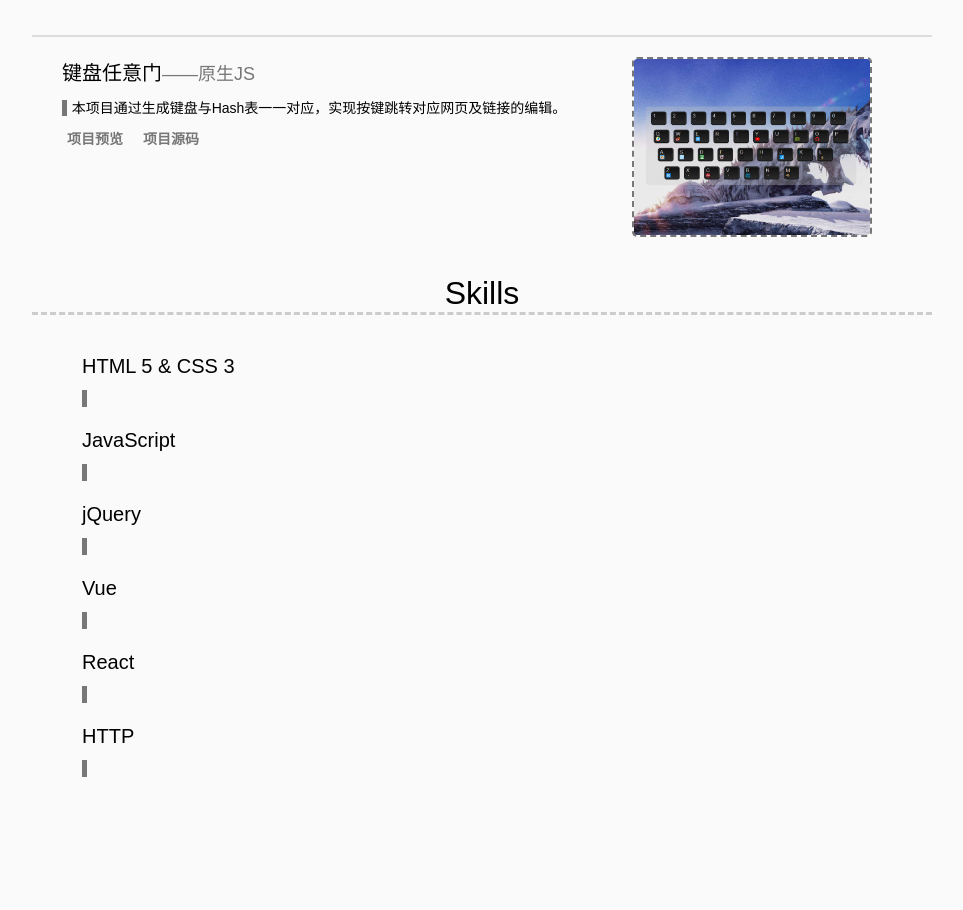
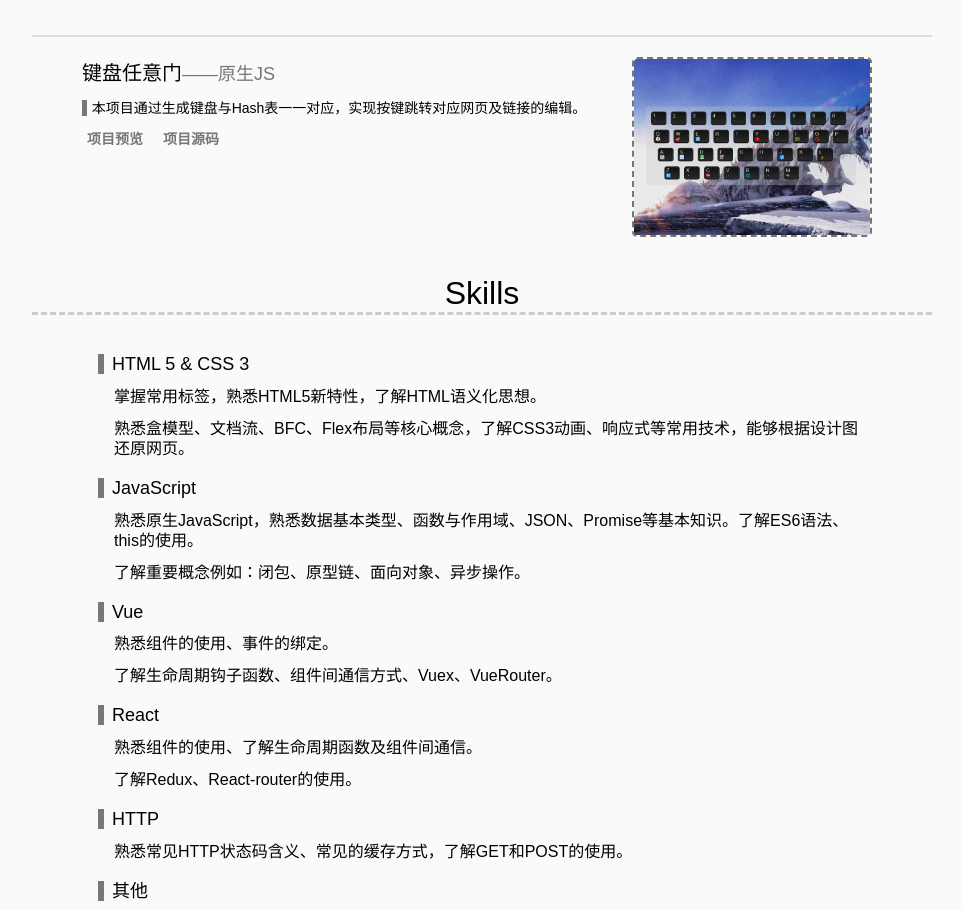
Before and after one commit to wyx8267/MyResume, a website built with webpack: page src/index.html in a window 1280 px wide. Shown: the part 1890-2800 px from the top of the page, without its empty margins (158-1121 px from the left). Before the commit the page ends 2699 px from the top, so only its background shows below. Built offline with nearby package versions, Linux system fonts and the light colour scheme.

Commit message:
Skills part

```diff
--- a/src/index.html
+++ b/src/index.html
@@ -32,11 +32,11 @@
                         <use xlink:href="#icon-jianshu"></use>
                     </svg>
                 </a>
-                <a href="#">
+                <!-- <a href="#">
                     <svg class="icon" aria-hidden="true">
                         <use xlink:href="#icon-weixin"></use>
                     </svg>
-                </a>
+                </a> -->
             </div>
             <p class="email">Email: <a href="#">wyx8267@foxmail.com</a></p>
         </div>
@@ -51,7 +51,7 @@
                     <div class="back"></div>
                 </div>
                 <div class="text">
-                    <span class="welcome">正在求职中
+                    <span class="welcome">求职中
                         <span class="triangle"></span>
                     </span>
                     <dl>
@@ -81,7 +81,7 @@
                     <ul class="projectInfo">
                         <li>本项目为使用React实现的番茄时钟与Todolist。</li>
                         <li>使用React-Router实现注册、登录页的路由，使用React-Redux实现事件的处理。</li>
-                        <li>各模块以组件形式组合，通过props传递数据，使用生命周期控制特定事件处理时机。</li>
+                        <li>各模块由组件组合，通过props传递数据，使用生命周期控制特定事件处理时机。</li>
                         <li>代码使用Typescript，样式部分使用SCSS处理。</li>
                     </ul>
                     <ul class="projectSrc">
@@ -172,7 +172,8 @@
                 <h3>HTML 5 &amp; CSS 3</h3>
                 <div class="skillInfo">
                     <ul>
-                        <li></li>
+                        <li>掌握常用标签，熟悉HTML5新特性，了解HTML语义化思想。</li>
+                        <li>熟悉盒模型、文档流、BFC、Flex布局等核心概念，了解CSS3动画、响应式等常用技术，能够根据设计图还原网页。</li>
                     </ul>
                 </div>
             </li>
@@ -180,15 +181,8 @@
                 <h3>JavaScript</h3>
                 <div class="skillInfo">
                     <ul>
-                        <li></li>
-                    </ul>
-                </div>
-            </li>
-            <li>
-                <h3>jQuery</h3>
-                <div class="skillInfo">
-                    <ul>
-                        <li></li>
+                        <li>熟悉原生JavaScript，熟悉数据基本类型、函数与作用域、JSON、Promise等基本知识。了解ES6语法、this的使用。</li>
+                        <li>了解重要概念例如：闭包、原型链、面向对象、异步操作。</li>
                     </ul>
                 </div>
             </li>
@@ -196,7 +190,8 @@
                 <h3>Vue</h3>
                 <div class="skillInfo">
                     <ul>
-                        <li></li>
+                        <li>熟悉组件的使用、事件的绑定。</li>
+                        <li>了解生命周期钩子函数、组件间通信方式、Vuex、VueRouter。</li>
                     </ul>
                 </div>
             </li>
@@ -204,7 +199,8 @@
                 <h3>React</h3>
                 <div class="skillInfo">
                     <ul>
-                        <li></li>
+                        <li>熟悉组件的使用、了解生命周期函数及组件间通信。</li>
+                        <li>了解Redux、React-router的使用。</li>
                     </ul>
                 </div>
             </li>
@@ -212,7 +208,16 @@
                 <h3>HTTP</h3>
                 <div class="skillInfo">
                     <ul>
-                        <li></li>
+                        <li>熟悉常见HTTP状态码含义、常见的缓存方式，了解GET和POST的使用。</li>
+                    </ul>
+                </div>
+            </li>
+            <li>
+                <h3>其他</h3>
+                <div class="skillInfo">
+                    <ul>
+                        <li>能配置出基本的Webpack用以打包项目和样式的热加载。</li>
+                        <li>习惯使用git进行项目版本管理，了解基本的网页部署至github的方式。</li>
                     </ul>
                 </div>
             </li>
--- a/src/scss/_Portfolio.scss
+++ b/src/scss/_Portfolio.scss
@@ -14,7 +14,7 @@
     .projectList {
 
         .projectItem {
-            padding: 20px 50px 20px 30px;
+            padding: 20px 50px;
             box-sizing: border-box;
             max-width: 900px;
             height: 240px;
@@ -39,7 +39,7 @@
 
             .textRight,
             .textLeft {
-                width: 550px;
+                width: 530px;
                 float: left;
 
                 p {
@@ -62,7 +62,6 @@
                             color: #777;
                             margin-right: 5px;
                             width: 5px;
-                            height: 5px;
                             background-color: #777;
                         }
                     }
--- a/src/scss/_Skills.scss
+++ b/src/scss/_Skills.scss
@@ -11,12 +11,20 @@
     }
 
     >ol {
-        padding: 10px 20px 10px 50px;
+        padding: 10px 50px;
         margin-top: 30px;
 
         h3 {
-            font-size: 20px;
+            font-size: 18px;
             line-height: 1.1;
+
+            &::before {
+                content: '-';
+                color: #777;
+                margin-right: 8px;
+                width: 5px;
+                background-color: #777;
+            }
         }
 
         >li {
@@ -24,24 +32,15 @@
             width: 100%;
             box-sizing: border-box;
             padding-right: 30px;
-
+            margin-left: 16px;
 
             .skillInfo {
                 margin: 5px 0 20px;
-                padding-right: 40px;
+                padding-left: 16px;
 
                 li {
                     margin-top: 12px;
                     line-height: 20px;
-
-                    &::before {
-                        content: '-';
-                        color: #777;
-                        margin-right: 5px;
-                        width: 5px;
-                        height: 5px;
-                        background-color: #777;
-                    }
                 }
             }
         }
```
